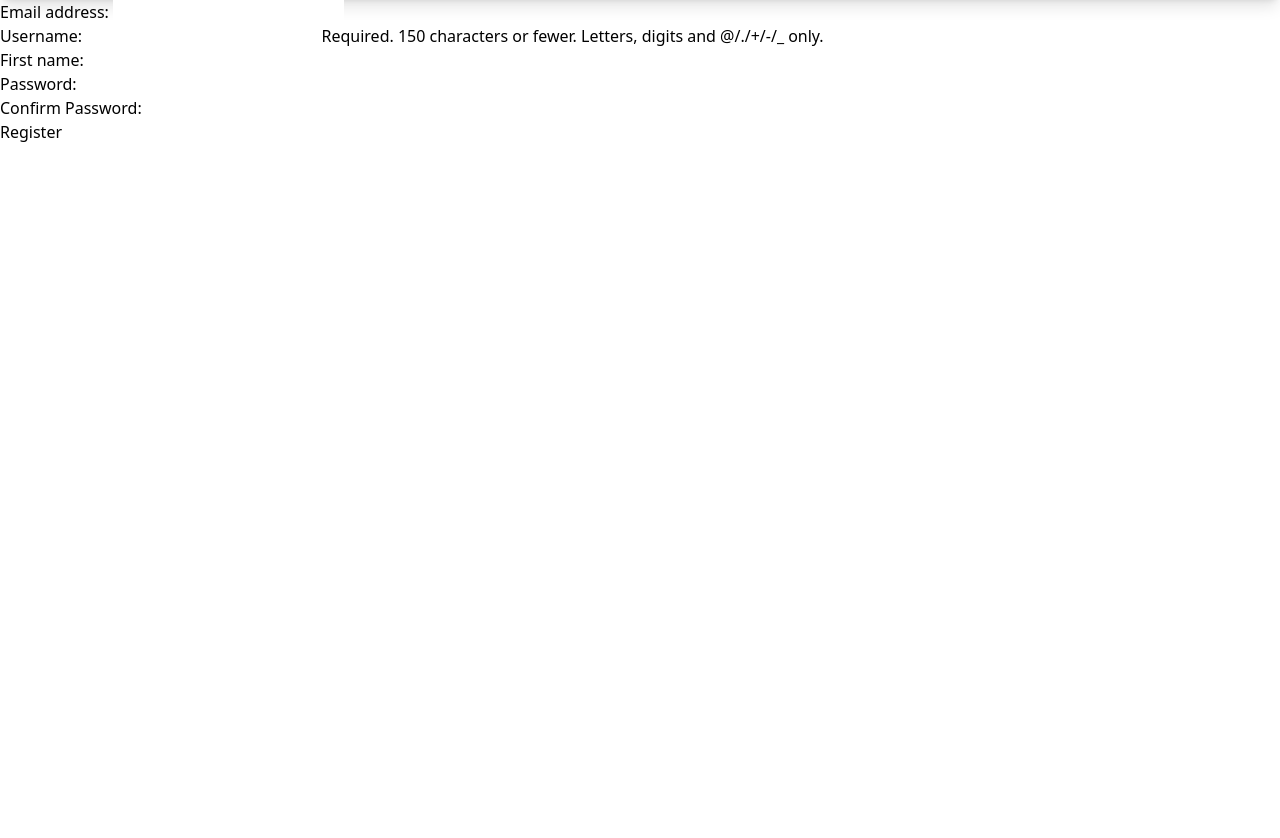
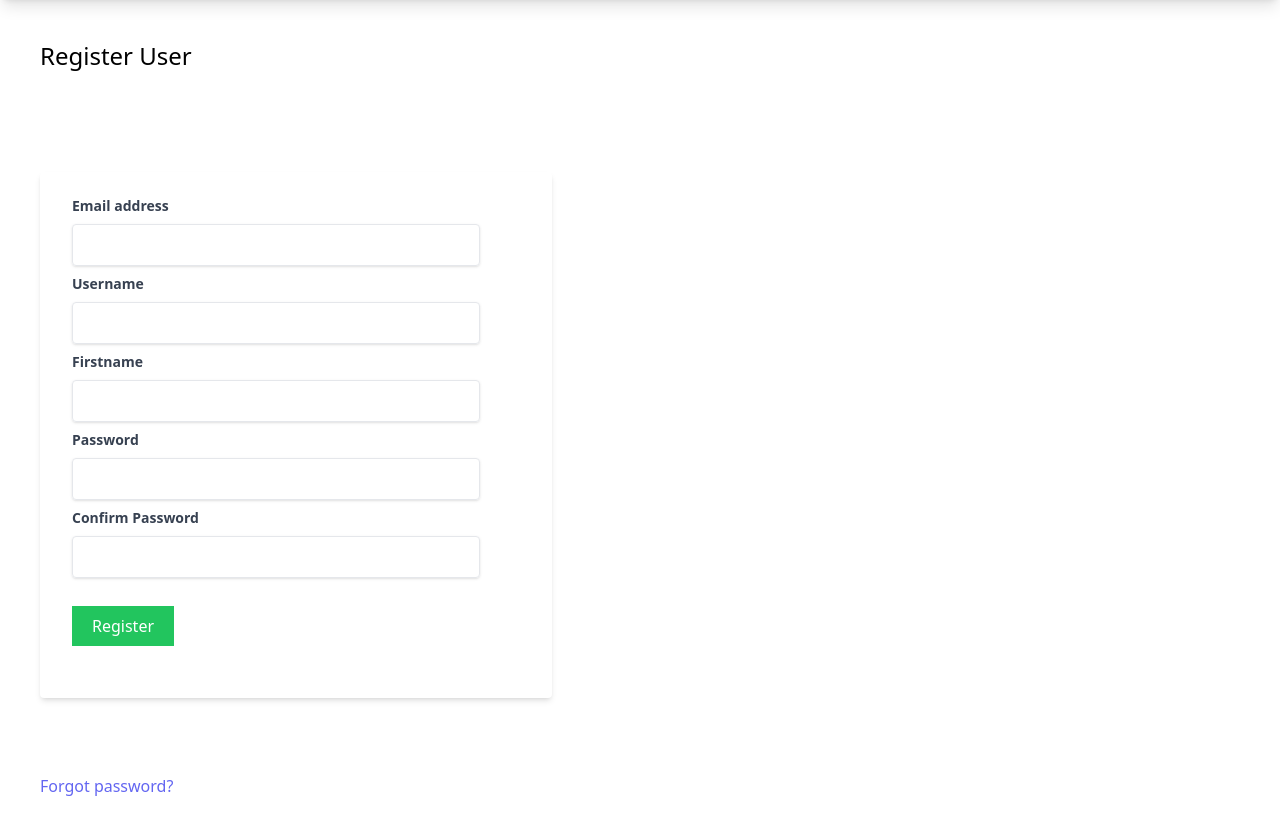
Before and after one commit to lddi-lab/django-social-media-app, a Django app: page /users/register/ in a window 1280 px wide. Shown: the part 32-870 px from the top of the page. Before the commit the page ends 174 px from the top, so only its background shows below. Run offline with Django 4.2, Linux system fonts and the light colour scheme; style sheets or scripts are compiled from the project's sources.

Commit message:
styling register form

```diff
--- a/users/templates/users/register.html
+++ b/users/templates/users/register.html
@@ -1,9 +1,34 @@
 {% extends 'users/base.html' %}
 {% block body %}
-<form method="POST">
-    {% csrf_token %}
-    {{ user_form.as_p }}
-    <button type="submit">Register</button>
-</form>
+
+<h1 class="text-2xl m-10">Register User</h1>
+
+<div class="container py-5">
+    <form method="POST" class="bg-white shadow-md m-10 w-2/5 rounded px-8 pt-6 pb-8 mb-4">
+        {% csrf_token %}
+        <div class="mb-2">
+            <label class="block text-gray-700 text-sm font-bold mb-2">Email address</label>
+            <div class="shadow text-gray-700 appearance-none border rounded py-2 px-3 mr-10">{{ user_form.email }}</div>
+        </div>
+        <div class="mb-2">
+            <label class="block text-gray-700 text-sm font-bold mb-2">Username</label>
+            <div class="shadow text-gray-700 appearance-none border rounded py-2 px-3 mr-10">{{ user_form.username }}</div>
+        </div>
+        <div class="mb-2">
+            <label class="block text-gray-700 text-sm font-bold mb-2">Firstname</label>
+            <div class="shadow text-gray-700 appearance-none border rounded py-2 px-3 mr-10">{{ user_form.first_name }}</div>
+        </div>
+        <div class="mb-2">
+            <label class="block text-gray-700 text-sm font-bold mb-2">Password</label>
+            <div class="shadow text-gray-700 appearance-none border rounded py-2 px-3 mr-10">{{ user_form.password }}</div>
+        </div>
+        <div class="mb-2">
+            <label class="block text-gray-700 text-sm font-bold mb-2">Confirm Password</label>
+            <div class="shadow text-gray-700 appearance-none border rounded py-2 px-3 mr-10">{{ user_form.password2 }}</div>
+        </div>
+        <button class="text-white bg-green-500 px-5 py-2 my-5" type="submit">Register</button>
+    </form>
+</div>
+<p class="px-10 py-10"><a class="text-indigo-500" href="{% url 'password_reset' %}">Forgot password?</a></p>
 
 {% endblock %}
```
